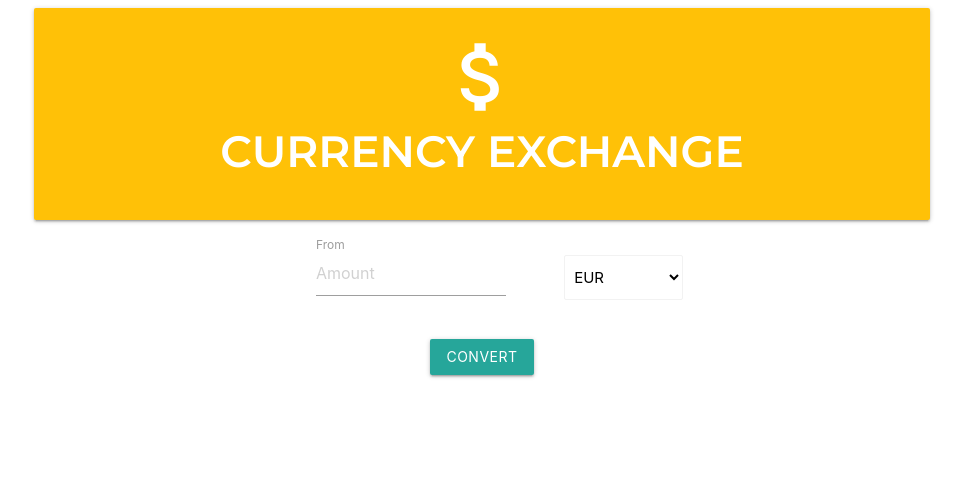
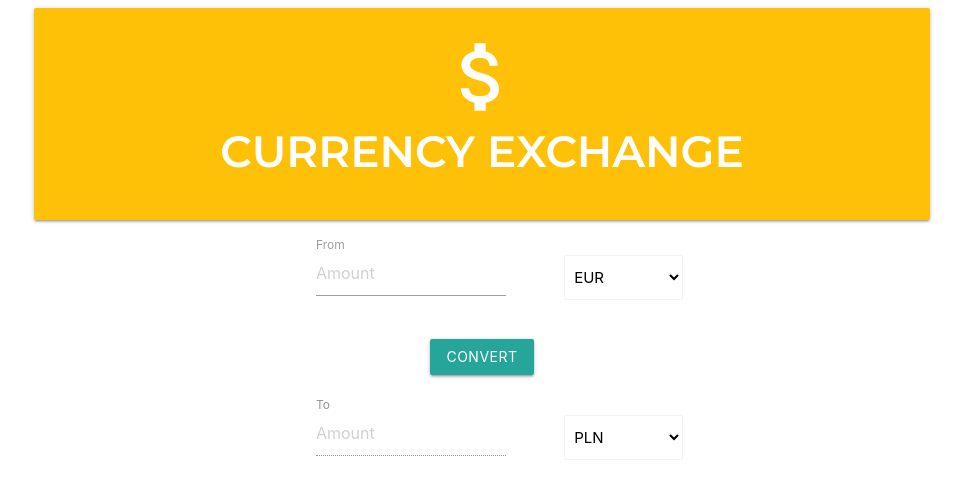
Before and after one commit to Rossowka/CurrencyConverter_BootcampProject, a plain HTML site: page index.html in a window 1280 px wide. Shown: the whole page, without its empty margins (158-1121 px from the left). Drawn offline with nearby package versions, Linux system fonts and the light colour scheme.

Commit message:
created output

```diff
--- a/index.html
+++ b/index.html
@@ -41,6 +41,19 @@
             </div>
         </section>
 
+        <section class="row">
+            <div class="col s12 m6 offset-m3 valign-wrapper">
+                <div class="input-field col s8 m6">
+                    <input disabled type="number" id="input-converted" placeholder="Amount">
+                    <label class="active">To</label>
+                </div>
+                <div class="input-field col s4">
+                    <select class="browser-default">
+                        <option value="pln" disabled selected>PLN</option>
+                    </select>
+                </div>
+            </div>
+        </section>
     </div>
     <script src="index.js"></script>
 </body>
```
